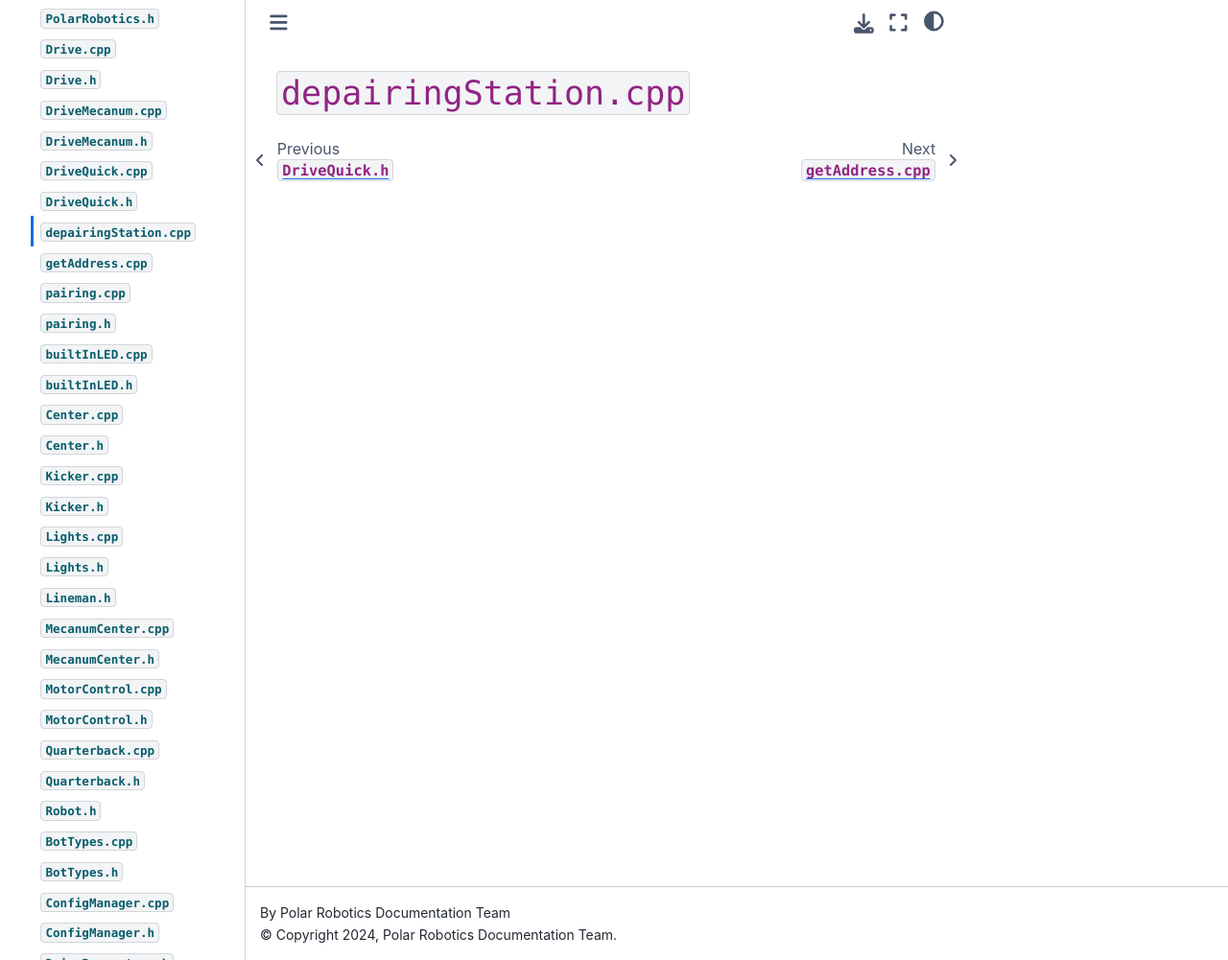
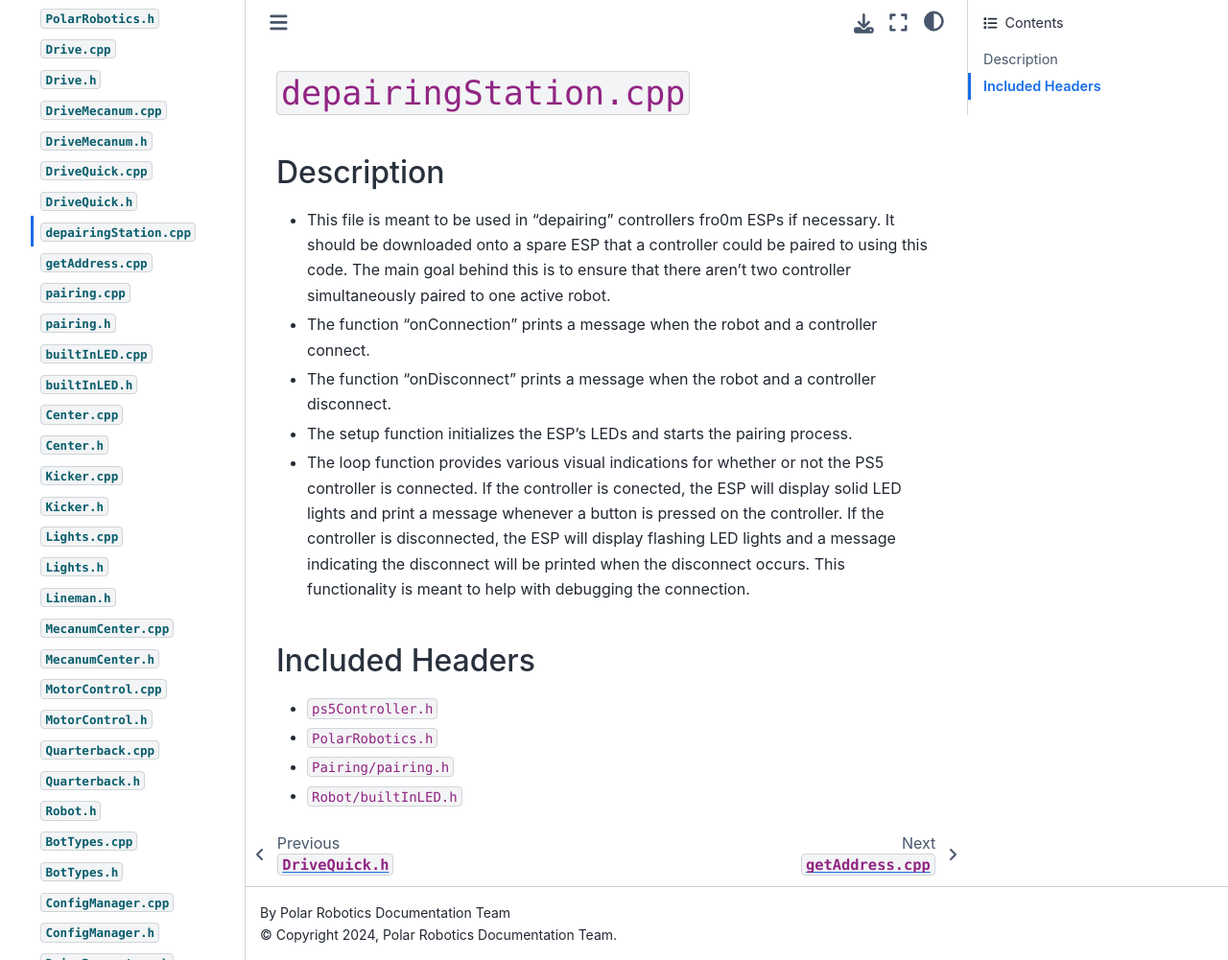
Before and after one commit to PolarRobotics/PR-Docs, a Sphinx documentation site: the page built from docs/source/codebase/pairing/depairing-station-cpp.md, in a window 1280 px wide and 1001 px high. Shown: the whole window at 96% size. Built offline with Sphinx 7.4.7 and the Sphinx Book theme 1.1.4, drawn with Linux system fonts in a browser that asks for light colours.

Commit message:
depairing-station-cpp.md
Provides documentation for depairing_station.cpp

```diff
--- a/docs/source/codebase/pairing/depairing-station-cpp.md
+++ b/docs/source/codebase/pairing/depairing-station-cpp.md
@@ -1 +1,12 @@
 # `depairingStation.cpp`
+## Description
+- This file is meant to be used in "depairing" controllers fro0m ESPs if necessary. It should be downloaded onto a spare ESP that a controller could be paired to using this code. The main goal behind this is to ensure that there aren't two controller simultaneously paired to one active robot.
+- The function "onConnection" prints a message when the robot and a controller connect.
+- The function "onDisconnect" prints a message when the robot and a controller disconnect.
+- The setup function initializes the ESP's LEDs and starts the pairing process.
+- The loop function provides various visual indications for whether or not the PS5 controller is connected. If the controller is conected, the ESP will display solid LED lights and print a message whenever a button is pressed on the controller. If the controller is disconnected, the ESP will display flashing LED lights and a message indicating the disconnect will be printed when the disconnect occurs. This functionality is meant to help with debugging the connection.
+## Included Headers
+- `ps5Controller.h`
+- `PolarRobotics.h`
+- `Pairing/pairing.h`
+- `Robot/builtInLED.h`
```
Also changed, not shown: docs/source/codebase/drive/drive-cpp.md (+1 -1 lines).
